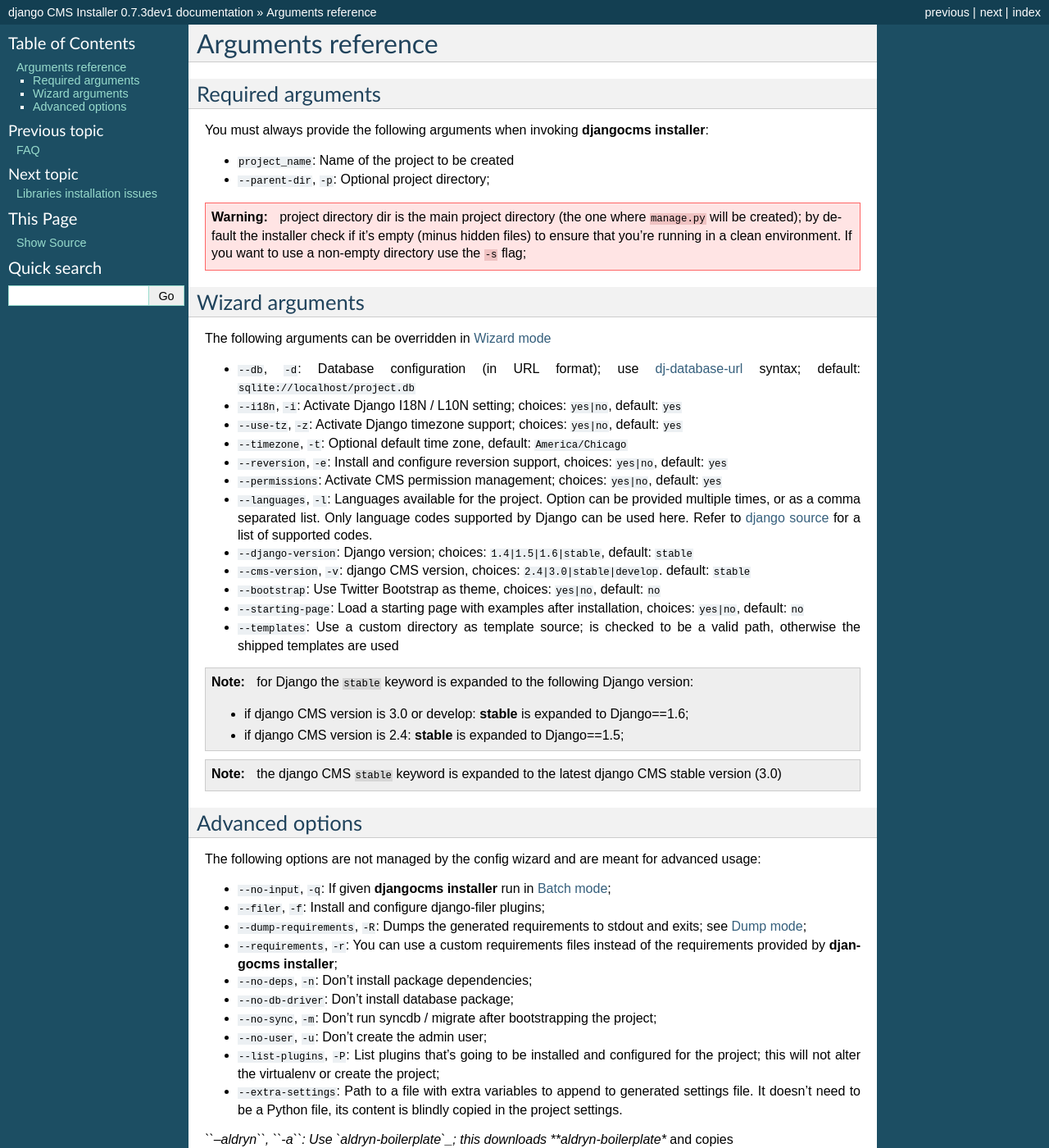
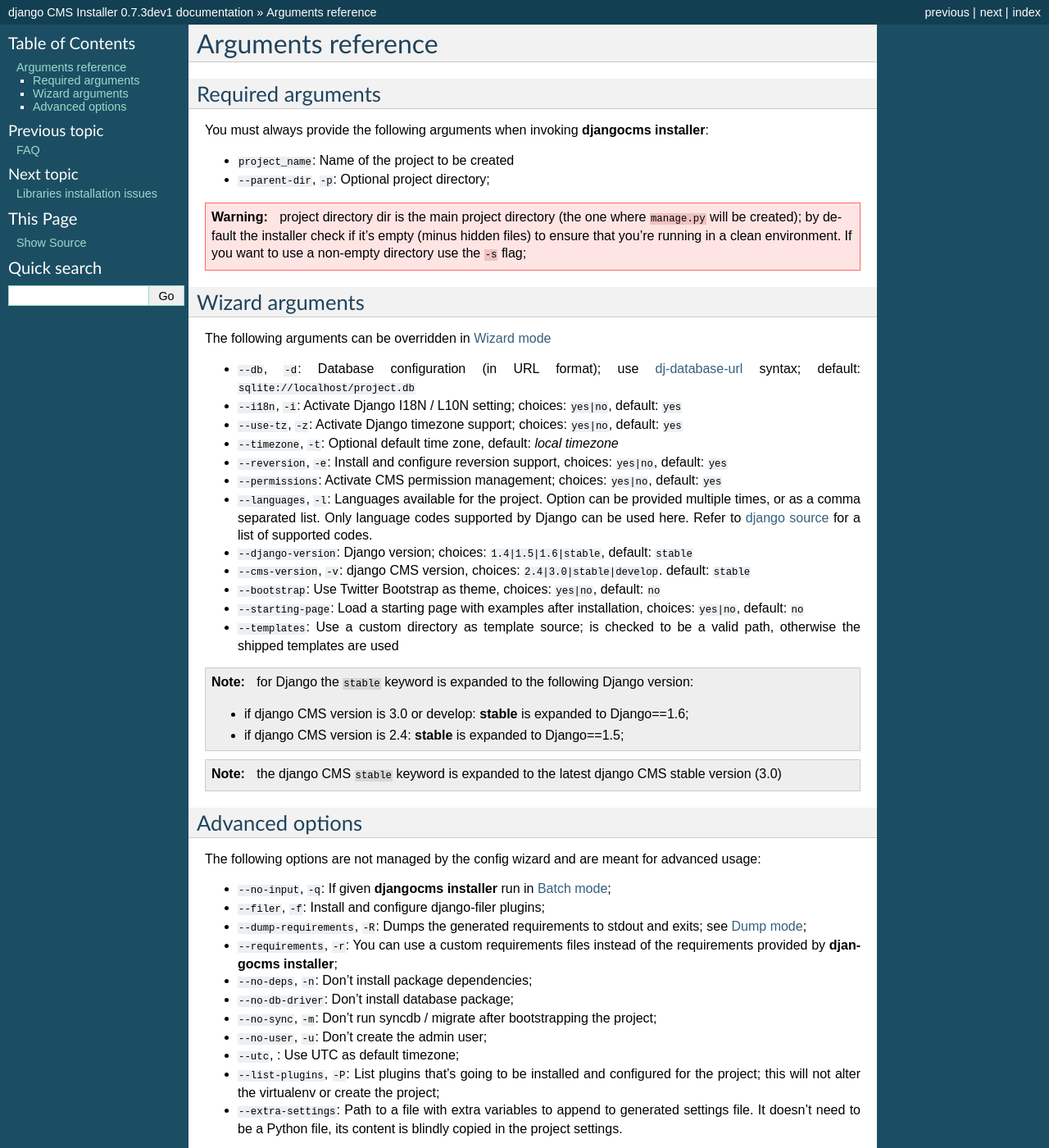
Before and after one commit to nephila/djangocms-installer, a Sphinx documentation site: the page built from docs/reference.rst, in a window 1280 px wide and 1400 px high. Shown: the whole window at 82% size. Built offline with Sphinx 7.4.7, drawn with Linux system fonts in a browser that asks for light colours; formulas are drawn with MathJax 3.

Commit message:
Update reference

```diff
--- a/docs/reference.rst
+++ b/docs/reference.rst
@@ -27,7 +27,7 @@
   syntax;  default: ``sqlite://localhost/project.db``
 * ``--i18n``, ``-i``: Activate Django I18N / L10N setting; choices: ``yes|no``, default: ``yes``
 * ``--use-tz``, ``-z``: Activate Django timezone support;  choices: ``yes|no``, default: ``yes``
-* ``--timezone``, ``-t``: Optional default time zone, default: ``America/Chicago``
+* ``--timezone``, ``-t``: Optional default time zone, default: *local timezone*
 * ``--reversion``, ``-e``: Install and configure reversion support, choices: ``yes|no``,
   default: ``yes``
 * ``--permissions``: Activate CMS permission management; choices: ``yes|no``, default: ``yes``
@@ -69,6 +69,7 @@
 * ``--no-db-driver``: Don't install database package;
 * ``--no-sync``, ``-m``: Don't run syncdb / migrate after bootstrapping the project;
 * ``--no-user``, ``-u``: Don't create the admin user;
+* ``--utc``, : Use UTC as default timezone;
 * ``--list-plugins``, ``-P``: List plugins that's going to be installed and
   configured for the project; this will not alter the virtualenv or create the
   project;
```
